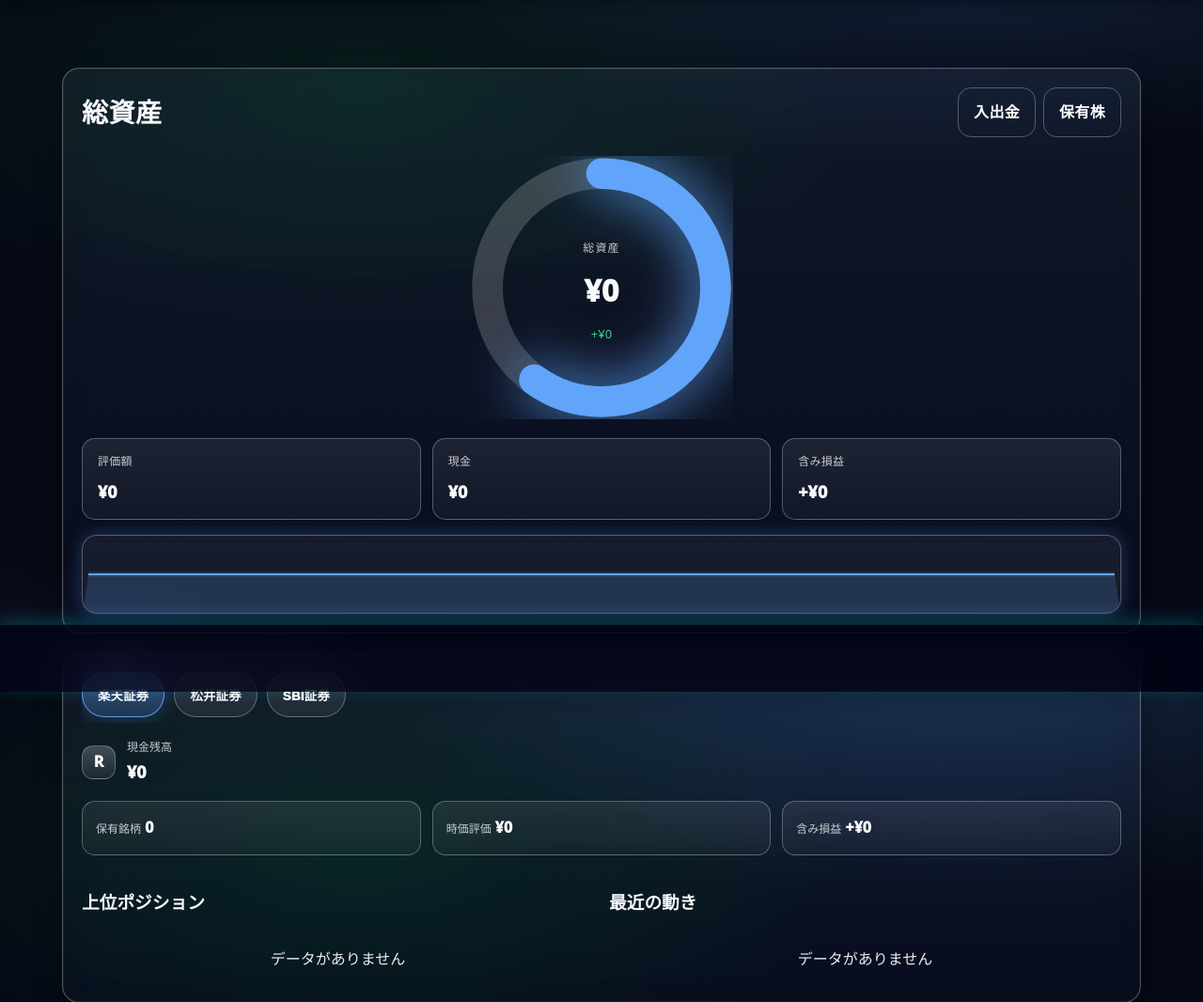
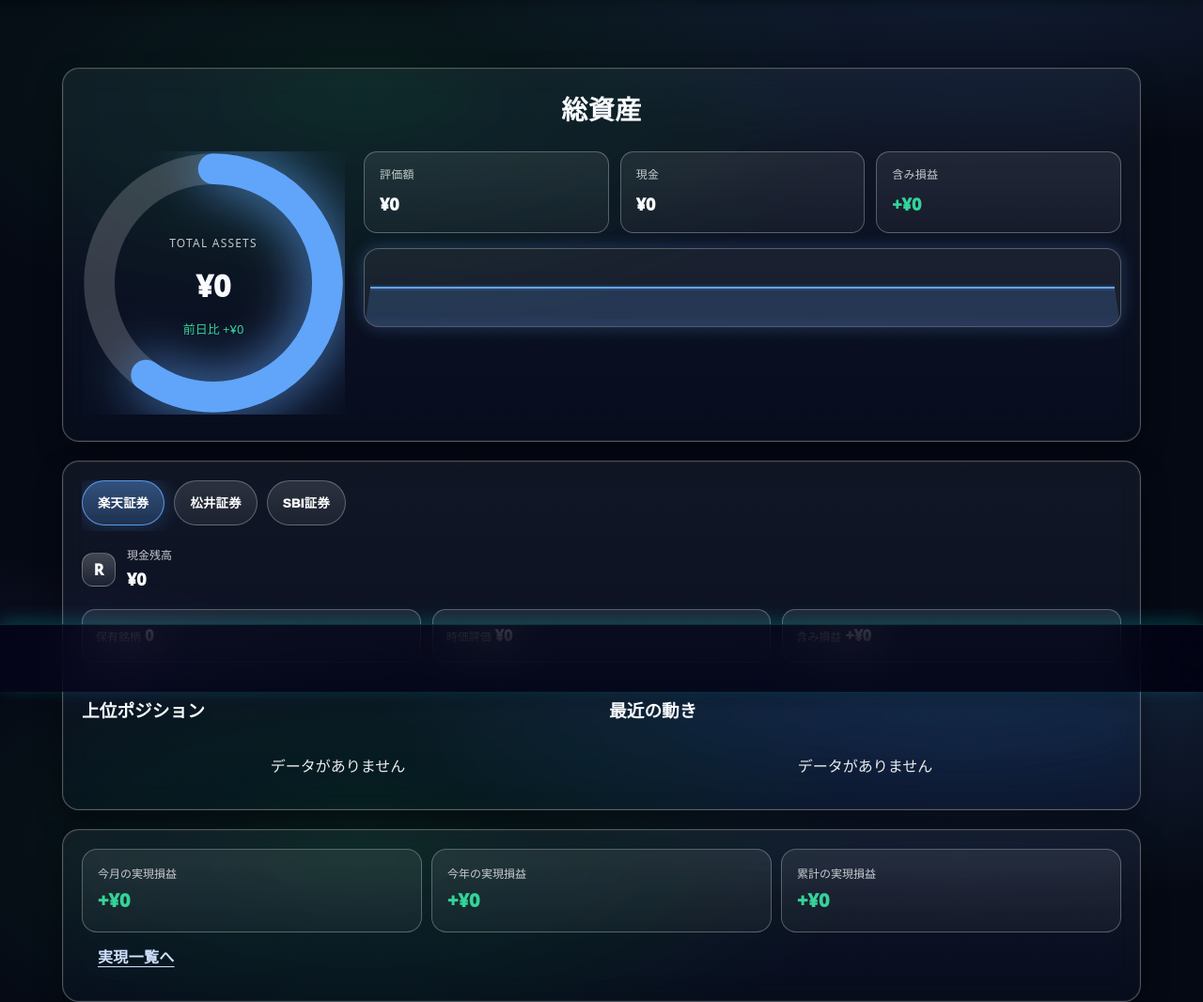
Before and after one commit to gorozooo/my_stock_portfolio, a Django app: page / in a window 1280 px wide. Shown: the part 64-1130 px from the top of the page at 94% size. Run offline with Django 5.2, Linux system fonts and the light colour scheme; the visitor is signed in with stand-in values (Sample User, id 1); data that the repository does not hold is empty; parts of the project's set-up code (start-up, migrations or seed data) failed here and were passed over.

Commit message:
main.html を更新

```diff
--- a/templates/main.html
+++ b/templates/main.html
@@ -20,38 +20,30 @@
 
   <!-- ===== ヒーロー（総資産 + リング） ===== -->
   <header class="card hero">
-    <div class="hero-top" style="display:flex;justify-content:space-between;align-items:center;gap:8px">
-      <h1 class="hero-title" style="margin:0">総資産</h1>
-      <div class="hero-actions" style="display:flex;gap:8px">
-        <a class="btn ghost" href="{% url 'cash_io' %}">入出金</a>
-        <a class="btn ghost" href="{% url 'stock_list' %}">保有株</a>
-      </div>
+  <div class="hero-head">
+    <h1 class="hero-title">総資産</h1>
+    <!-- hero-actions は不要なので削除（残っててもCSSで非表示） -->
   </div>
 
-    <div class="hero-grid" style="display:grid;grid-template-columns:1fr;gap:12px">
-      <div class="hero-core">
-        <!-- JS が stroke-dasharray を設定 -->
-        <div class="ring" id="assetRing"
-             data-total="{{ total_assets|default_if_none:0 }}"
-             data-target="{{ target_assets|default_if_none:0 }}">
-          <svg class="ring-svg" viewBox="0 0 120 120" aria-hidden="true">
-            <circle class="bg" cx="60" cy="60" r="52"></circle>
-            <circle class="fg" cx="60" cy="60" r="52" stroke-dasharray="0 999" stroke-dashoffset="0"></circle>
+  <div class="hero-grid">
+    <!-- 左：リング（任意） -->
+    <div class="ring">
+      <svg class="ring-svg" data-target="{{ target_assets|default_if_none:0 }}" data-value="{{ total_assets|default_if_none:0 }}" viewBox="0 0 120 120">
+        <circle class="bg" cx="60" cy="60" r="52"/>
+        <circle class="fg" cx="60" cy="60" r="52" stroke-dasharray="0 999" stroke-dashoffset="0"/>
       </svg>
       <div class="ring-center">
-            <div class="ring-title">総資産</div>
-            <div class="ring-figure">
-              ¥{{ total_assets|default_if_none:0|floatformat:0|intcomma }}
-            </div>
+        <div class="ring-title">Total Assets</div>
+        <div class="ring-figure">¥{{ total_assets|default_if_none:0|floatformat:0|intcomma }}</div>
         {% with dc=day_change|default_if_none:0 %}
         <div class="ring-sub pn {% if dc >= 0 %}pos{% else %}neg{% endif %}">
-                {% if dc >= 0 %}+{% endif %}¥{{ dc|floatformat:0|intcomma }}
+          前日比 {% if dc >= 0 %}+{% endif %}¥{{ dc|floatformat:0|intcomma }}
         </div>
         {% endwith %}
       </div>
     </div>
-      </div>
 
+    <!-- 右：要約KPI & スパークライン -->
     <div class="hero-right">
       <div class="kpi-row">
         <div class="mini">
@@ -65,16 +57,15 @@
         <div class="mini">
           {% with upl=unrealized_pl|default_if_none:0 %}
           <span class="k">含み損益</span>
-              <span class="v {% if upl >= 0 %}pos{% else %}neg{% endif %}">
+          <span class="v pn {% if upl >= 0 %}pos{% else %}neg{% endif %}">
             {% if upl >= 0 %}+{% endif %}¥{{ upl|floatformat:0|intcomma }}
           </span>
           {% endwith %}
         </div>
       </div>
 
-        <!-- スパークライン：JS が data-points を描画 -->
-        <div class="sparkline" id="assetSpark"
-             data-points="{{ asset_history_csv|default_if_none:'' }}"></div>
+      <!-- ここが「総資産の一番下」＝スパークライン（資産推移） -->
+      <div class="sparkline" id="assetSpark" data-points="{{ asset_history_csv|default_if_none:'' }}"></div>
     </div>
   </div>
 </header>
```
Lines whose indentation alone changed are shown as unchanged.
